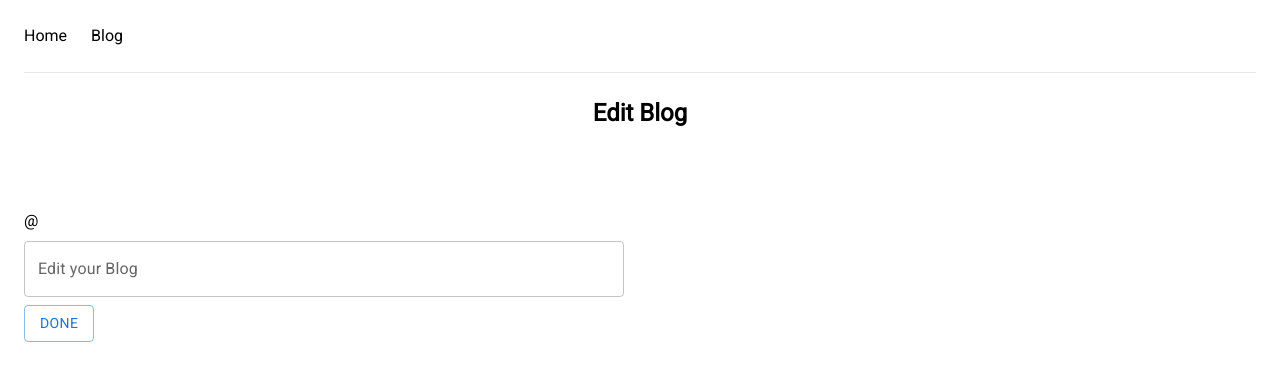
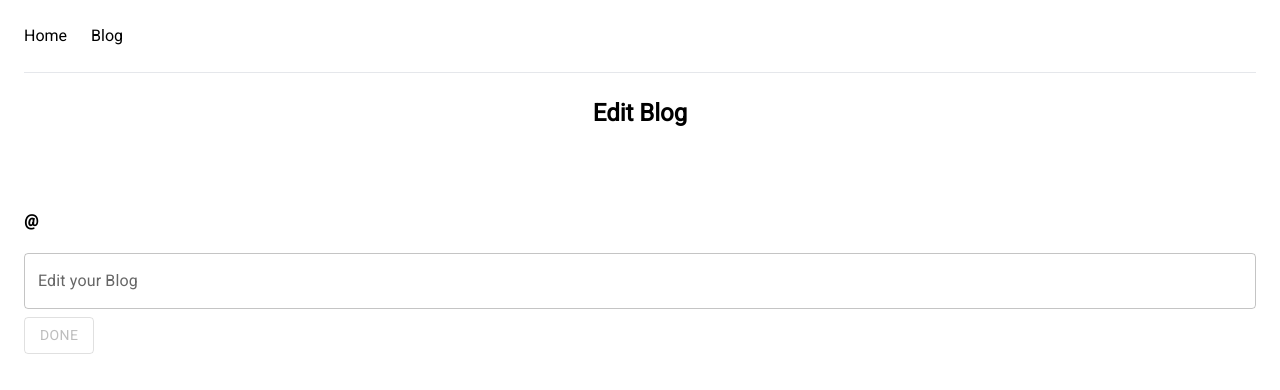
Before and after one commit to mh-sagar74/Blog-App, a Next.js app: page /edit-blog in a window 1280 px wide. Shown: the top 390 px of the page. Built offline with nearby package versions, Linux system fonts and the light colour scheme.

Commit message:
edit option corrected

```diff
--- a/app/components/Blog.jsx
+++ b/app/components/Blog.jsx
@@ -27,9 +27,9 @@ export default function Blog() {
   return (
     <div>
       {allPosts.map((post) => (
-        <div className="bg-gray-200 mb-6 pb-4" key={uuidv4()}>
+        <div className="bg-gray-200 mb-6 pb-4 rounded-lg" key={uuidv4()}>
           <div className="text-wrap" key={post.key}>
-            <div className="font-semibold bg-gray-400 p-3 overflow-auto">
+            <div className="font-semibold bg-gray-400 p-3 overflow-auto rounded-tr-lg rounded-tl-lg">
               @{post.userName}
             </div>
             <div className="p-3 overflow-auto">{post.post}</div>
@@ -41,7 +41,10 @@ export default function Blog() {
                 <Link
                   href={{
                     pathname: "/edit-blog",
-                    query: { name: post.userName, data: post.post },
+                    query: {
+                      name: post.userName,
+                      key: post.key,
+                    },
                   }}>
                   <Btn click={"Edit"}></Btn>
                 </Link>
--- a/app/components/BlogEdit.jsx
+++ b/app/components/BlogEdit.jsx
@@ -3,28 +3,41 @@
 import { useRouter, useSearchParams } from "next/navigation";
 import Btn from "./Btn";
 import TextArea from "./TextArea";
-import { useState } from "react";
-import { setTodoDataLocalStorage } from "./todoLocalStorage";
+import { useEffect, useState } from "react";
 
 export default function BlogEdit() {
   const router = useRouter();
   const searchParams = useSearchParams();
-  const [blog, setBlog] = useState(searchParams.get("data"));
+  const key = searchParams.get("key");
+  const [edit, setEdit] = useState("");
+
+  useEffect(() => {
+    const storedData = JSON.parse(localStorage.getItem("MyBlog")) || [];
+    const selectedPost = storedData.find((p) => p.key === key);
+    if (selectedPost) {
+      setEdit(selectedPost.post);
+    }
+  }, [key]);
 
   const handleDoneBtn = () => {
-    // setTodoDataLocalStorage(blog);
+    let storedData = JSON.parse(localStorage.getItem("MyBlog")) || [];
+    const updatedData = storedData.map((p) =>
+      p.key === key ? { ...p, post: edit } : p
+    );
+
+    localStorage.setItem("MyBlog", JSON.stringify(updatedData));
     router.push("/blog");
   };
 
   return (
     <div>
-      <h1>@{searchParams.get("name")}</h1>
+      <h1 className="font-semibold pb-3">@{searchParams.get("name")}</h1>
       <TextArea
         label="Edit your Blog"
-        value={blog}
-        onChange={(e) => setBlog(e.target.value)}
+        value={edit}
+        onChange={(e) => setEdit(e.target.value)}
       />
-      <Btn click="Done" onCLick={handleDoneBtn} />
+      <Btn disabled={!edit.length} click="Done" onCLick={handleDoneBtn} />
     </div>
   );
 }
--- a/app/components/Btn.jsx
+++ b/app/components/Btn.jsx
@@ -4,10 +4,11 @@ export default function Btn({
   onCLick,
   click = "Click Here",
   variant = "outlined",
+  disabled,
 }) {
   return (
     <div>
-      <Button onClick={onCLick} variant={variant}>
+      <Button onClick={onCLick} variant={variant} disabled={disabled}>
         {click}
       </Button>
     </div>
--- a/app/components/Input.jsx
+++ b/app/components/Input.jsx
@@ -4,7 +4,7 @@ export default function Input({ label = "*", type = "text", value, onChange }) {
   return (
     <div className="mb-2 mt-2">
       <TextField
-        className="w-[600px]"
+        className="w-full"
         label={label}
         type={type}
         value={value}
--- a/app/components/TextArea.jsx
+++ b/app/components/TextArea.jsx
@@ -9,7 +9,7 @@ export default function TextArea({
   return (
     <div className="mb-2 mt-2">
       <TextField
-        className="w-[600px]"
+        className="w-full"
         label={label}
         type={type}
         value={value}
```
